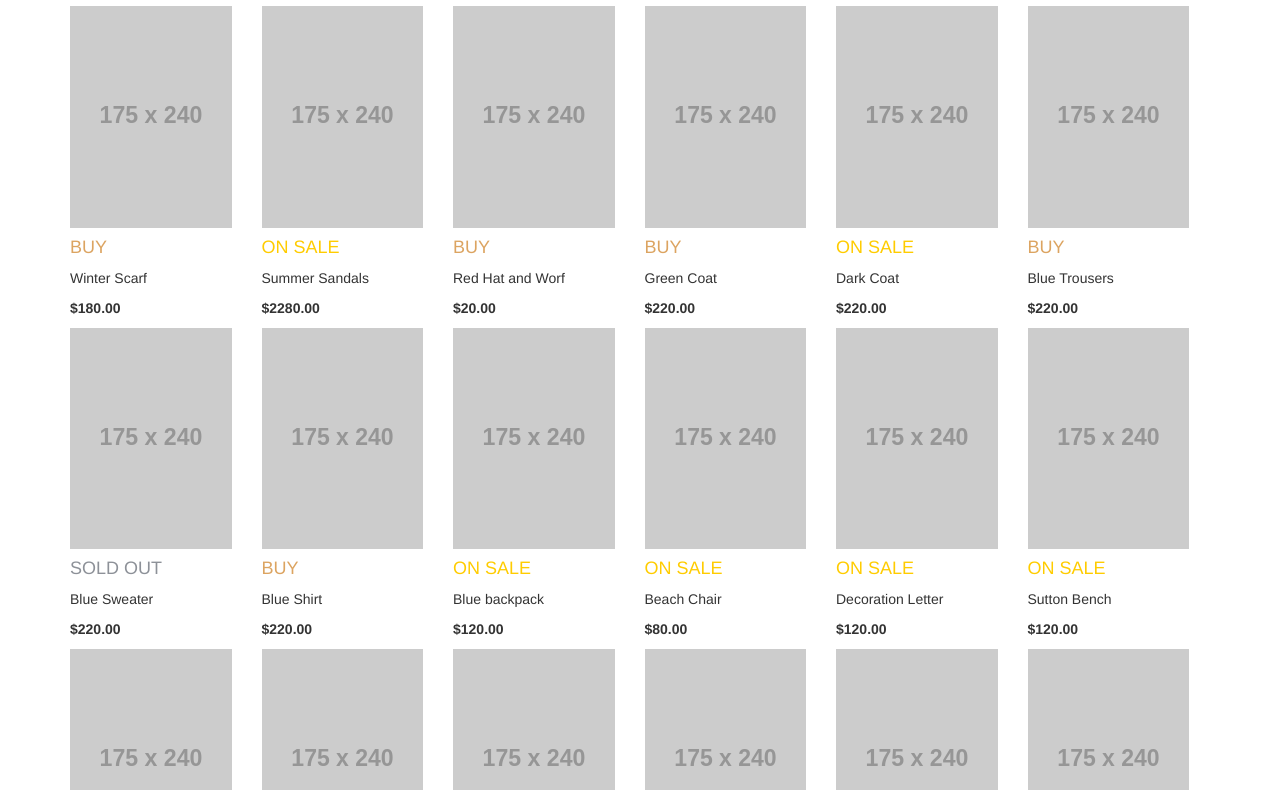
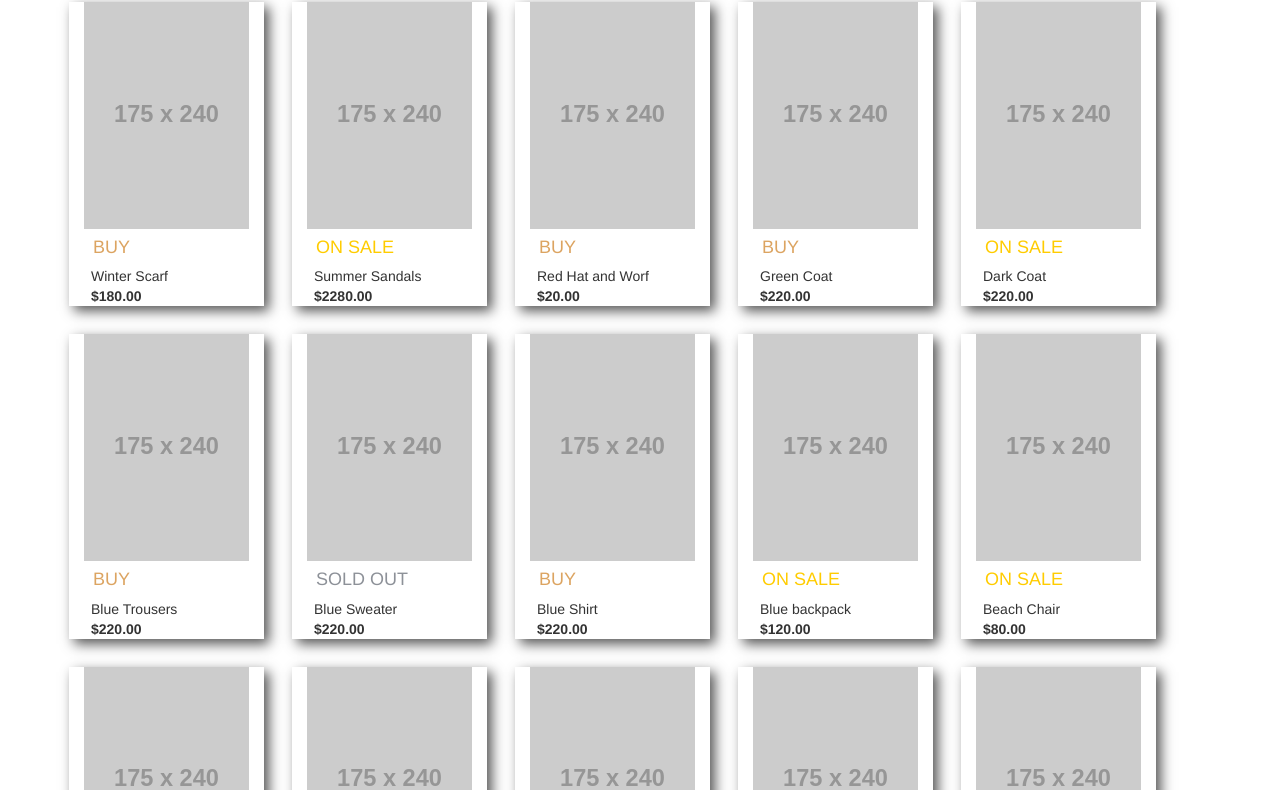
Before and after one commit to sbayart/sundays, a website: page index.html in a window 1280 px wide. Shown: the part 354-1144 px from the top of the page. Drawn offline with nearby package versions, Linux system fonts and the light colour scheme; placeholder pictures from the web are drawn by us.

Commit message:
rajout ombre article

```diff
--- a/static/css/sass/_base.scss
+++ b/static/css/sass/_base.scss
@@ -12,5 +12,6 @@ $colorsoldout: #8d9198;
 }
 @mixin titrearticle ($color) {
     text-transform: uppercase;
+    margin: 0.5em;
     color: $color;
 }
--- a/static/css/sass/style.scss
+++ b/static/css/sass/style.scss
@@ -51,8 +51,15 @@ header {
     }
 }
 nav {
-    display: flex;
-
+    section {
+        // display: flex;
+        box-shadow: 5px 5px 12px #555;
+        margin: 1em;
+        padding-right: 0;
+        padding-left: 0;
+        img {
+            align-self: center;
+        }
         h3 {
             font-family: 'Lora', serif;
             text-align: center;
@@ -67,8 +74,11 @@ nav {
         .sold {
             @include titrearticle ($colorsoldout)
         }
-
         .price {
             font-weight: bold;
         }
+        p {
+            margin: 0 0.5em;
         }
+    }
+}
```
Also changed, not shown: static/css/style.css, 1 other file. Lines whose indentation alone changed are shown as unchanged.
